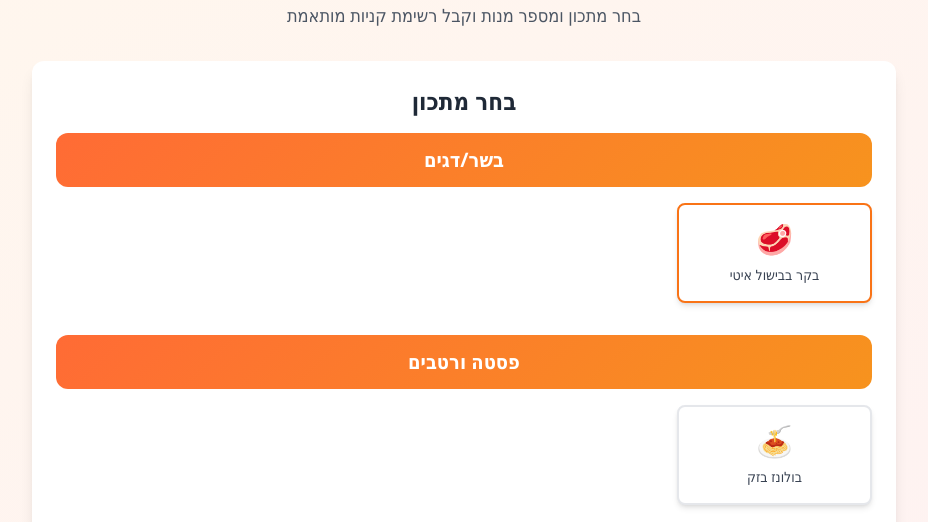
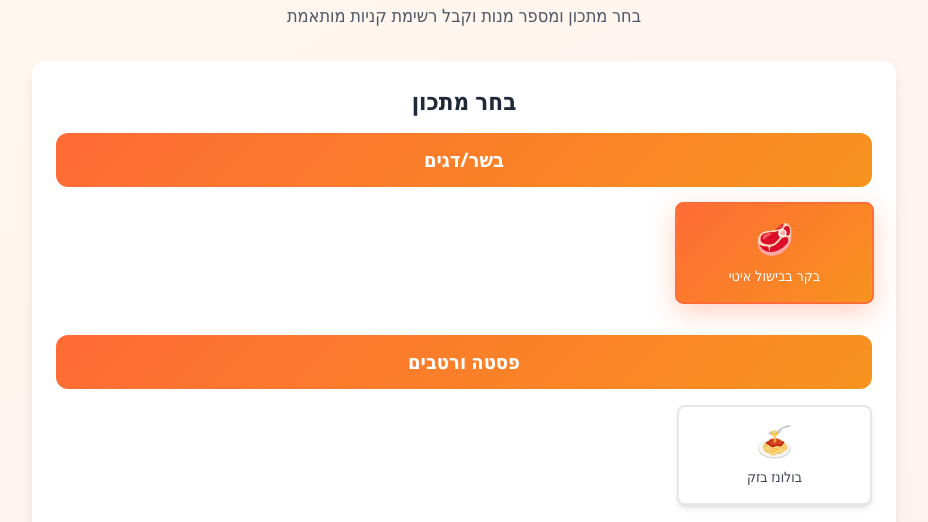
Before and after one commit to MayaGalili/RecipeApp, a Flask app: page / in a window 1280 px wide. Shown: the part 151-673 px from the top of the page, without its empty margins (176-1104 px from the left). Run offline with Flask 3, Linux system fonts and the light colour scheme; style sheets or scripts are compiled from the project's sources.

Commit message:
when i am clicking on the recepy its getting mark

```diff
--- a/templates/index.html
+++ b/templates/index.html
@@ -39,9 +39,16 @@
         }
 
         .recipe-button.active {
-            background: linear-gradient(135deg, #ff6b35, #f7931e);
-            color: white;
+            background: linear-gradient(135deg, #ff6b35, #f7931e) !important;
+            color: white !important;
             transform: scale(1.02);
+            border-color: #ff6b35 !important;
+            box-shadow: 0 8px 25px rgba(255, 107, 53, 0.3) !important;
+        }
+
+        .recipe-button.active:hover {
+            border-color: #ff6b35 !important;
+            background: linear-gradient(135deg, #ff6b35, #f7931e) !important;
         }
 
         .shopping-item {
@@ -482,10 +489,11 @@
                     recipeContainer.className = 'relative group';
 
                     const button = document.createElement('button');
-                    button.className = `recipe-button w-full p-4 bg-white border-2 border-gray-200 rounded-lg text-center hover:border-orange-300 shadow-md hover:shadow-lg transition-all duration-200 ${recipeKey === currentRecipe ? 'border-orange-500 bg-orange-50' : ''}`;
+                    const isActive = recipeKey === currentRecipe;
+                    button.className = `recipe-button w-full p-4 bg-white border-2 rounded-lg text-center shadow-md transition-all duration-200 ${isActive ? 'active border-orange-500 bg-orange-50' : 'border-gray-200 hover:border-orange-300 hover:shadow-lg'}`;
                     button.innerHTML = `
                         <div class="text-3xl mb-2">${recipe.emoji}</div>
-                        <div class="text-sm font-medium text-gray-700">${recipeTranslations[currentLanguage][recipeKey]}</div>
+                        <div class="text-sm font-medium ${isActive ? 'text-white' : 'text-gray-700'}">${recipeTranslations[currentLanguage][recipeKey]}</div>
                     `;
                     button.addEventListener('click', () => {
                         currentRecipe = recipeKey;
```
